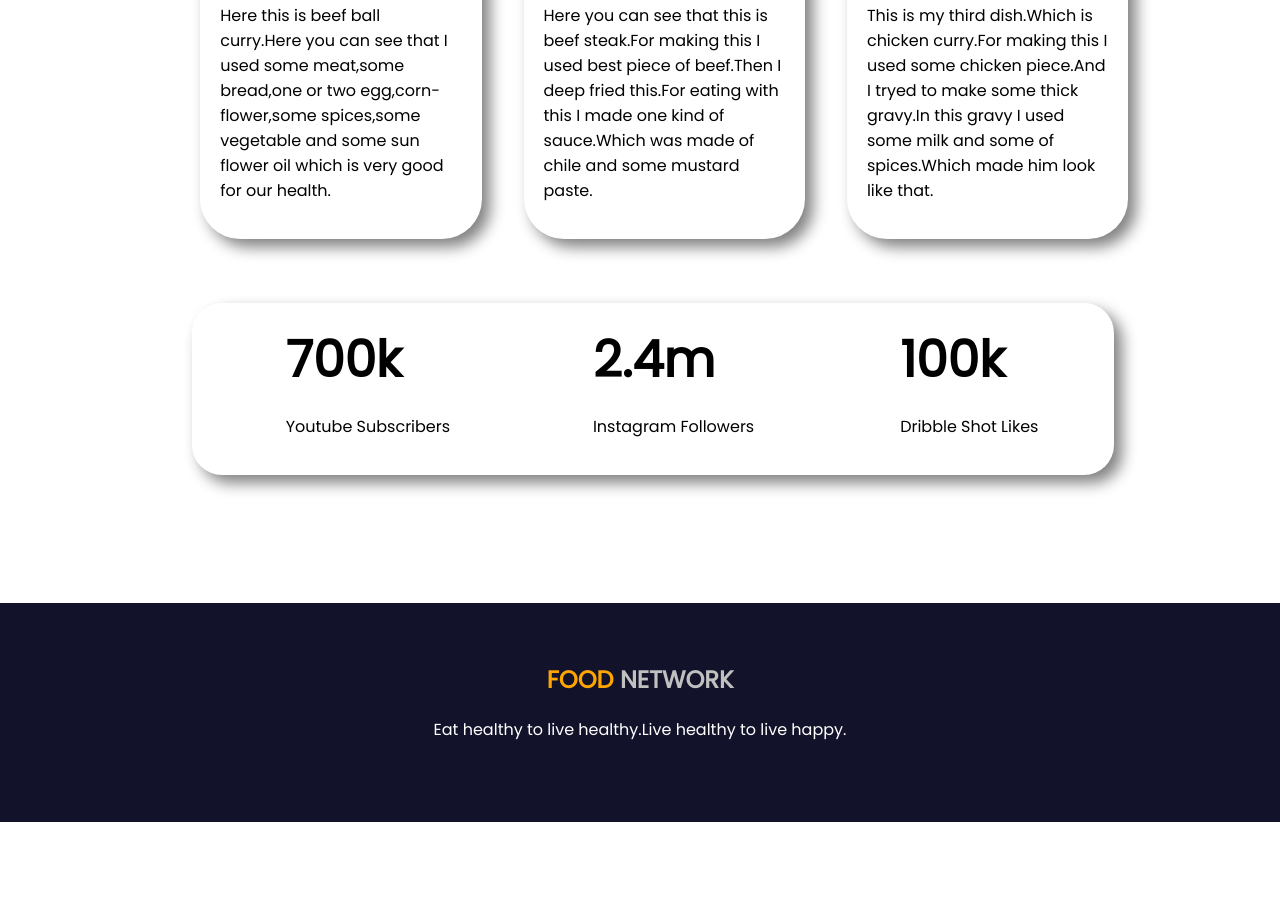
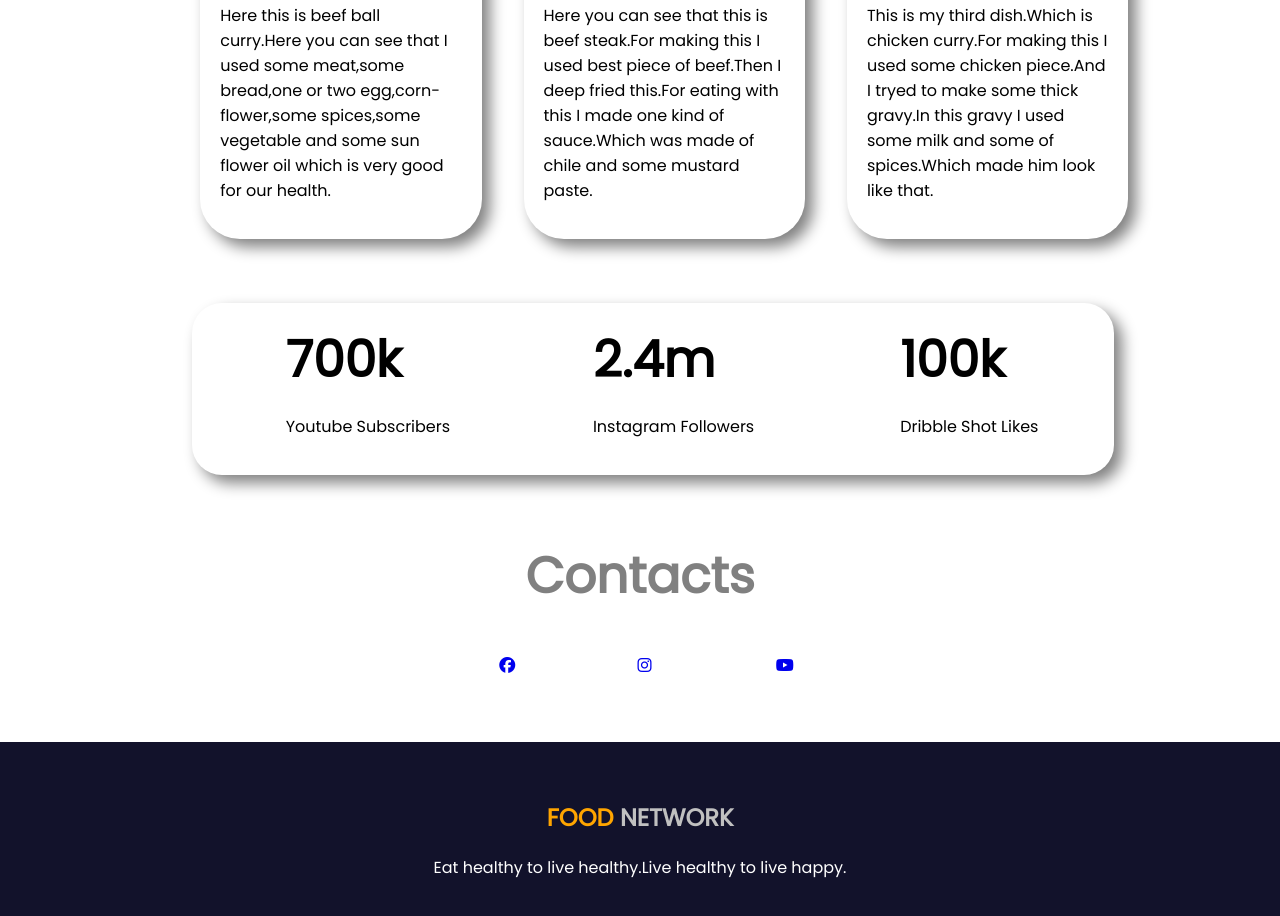
Before and after one commit to Sagar-Mazumder/Food-Network, a plain HTML site: page index.html in a window 1280 px wide. Shown: the part 1456-2372 px from the top of the page. Before the commit the page ends 2278 px from the top, so only its background shows below. Drawn offline with Linux system fonts and the light colour scheme.

Commit message:
icon-insart

```diff
--- a/index.html
+++ b/index.html
@@ -10,6 +10,7 @@
     <link rel="preconnect" href="https://fonts.gstatic.com" crossorigin>
     <link href="https://fonts.googleapis.com/css2?family=Poppins&display=swap" rel="stylesheet">
     <link rel="shortcut icon" href="images/fork.png" type="image/x-icon">
+    <script src="https://kit.fontawesome.com/4b6b447cf7.js" crossorigin="anonymous"></script>
 
     <title>Food Network</title>
 </head>
@@ -97,6 +98,22 @@
 
 
     </section>
+    <section>
+        <h1 id="Contacts">Contacts</h1>
+        <div class="Contacts">
+            <div class="Contacts-class ">
+                <a href="#"><i class="fab fa-facebook"></i></a>
+            </div>
+            <div class="Contacts-class i-tag">
+                <a href="#"><i class="fab fa-instagram"></i></a>
+            </div>
+            <div class="Contacts-class i-tag">
+                <a href="#"><i class="fab fa-youtube"></i></a>
+            </div>
+        </div>
+
+    </section>
+
     <footer>
         <h2><span>FOOD </span> NETWORK</h2>
         <p>Eat healthy to live healthy.Live healthy to live happy.</p>
--- a/style.css
+++ b/style.css
@@ -106,7 +106,7 @@ h1 {
 
 footer {
     background-color: rgb(18, 18, 43);
-    margin-top: 10%;
+    margin-top: 5%;
     padding-top: 3%;
     padding-bottom: 5%;
     text-align: center;
@@ -146,3 +146,20 @@ section div h1 {
     color: black;
     font-weight: 800;
 }
+
+.Contacts {
+    display: flex;
+    margin-left: 39%;
+    margin-right: 7%;
+}
+
+.Contacts-class {
+    width: 20%;
+}
+
+#Contacts {
+    margin-top: 5%;
+    margin-bottom: 3%;
+    text-align: center;
+    color: gray;
+}
```
